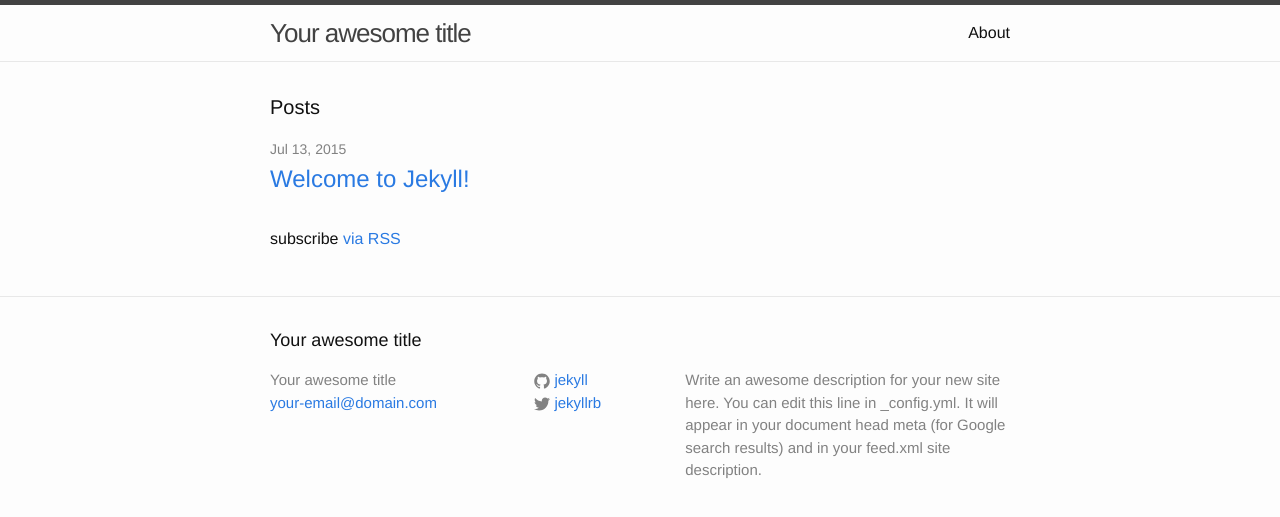
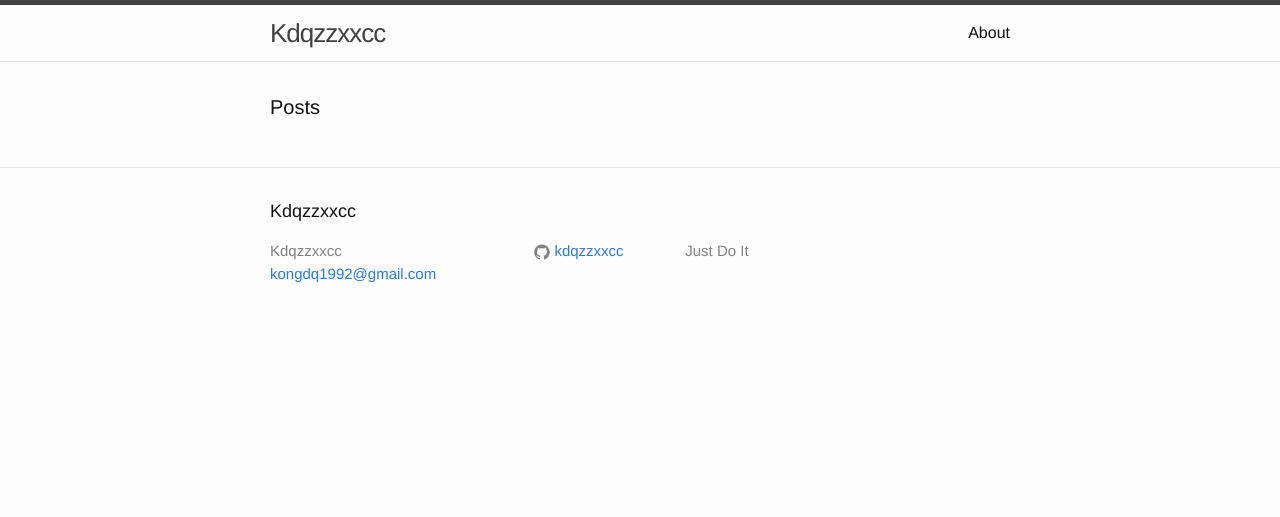
Before and after one commit to kdqzzxxcc/kdqzzxxcc.github.io, a Jekyll site: the page built from index.html, in a window 1280 px wide. Shown: the top 517 px of the page. Built offline with Jekyll 4.4.1, drawn with Linux system fonts in a browser that asks for light colours.

Commit message:
Update Config

```diff
--- a/_config.yml
+++ b/_config.yml
@@ -1,14 +1,10 @@
 # Site settings
-title: Your awesome title
-email: your-email@domain.com
-description: > # this means to ignore newlines until "baseurl:"
-  Write an awesome description for your new site here. You can edit this
-  line in _config.yml. It will appear in your document head meta (for
-  Google search results) and in your feed.xml site description.
+title: Kdqzzxxcc
+email: kongdq1992@gmail.com
+description: Just Do It
 baseurl: "" # the subpath of your site, e.g. /blog/
-url: "http://yourdomain.com" # the base hostname & protocol for your site
-twitter_username: jekyllrb
-github_username:  jekyll
+url: "http://kdqzzxxcc.github.io" # the base hostname & protocol for your site
+github_username:  kdqzzxxcc
 
 # Build settings
 markdown: kramdown
--- a/index.html
+++ b/index.html
@@ -18,6 +18,6 @@ layout: default
     {% endfor %}
   </ul>
 
-  <p class="rss-subscribe">subscribe <a href="{{ "/feed.xml" | prepend: site.baseurl }}">via RSS</a></p>
+  <!--<p class="rss-subscribe">subscribe <a href="{{ "/feed.xml" | prepend: site.baseurl }}">via RSS</a></p>-->
 
 </div>
```
Also changed, not shown: _posts/2015-07-13-welcome-to-jekyll.markdown (deleted, +0 -25 lines).
